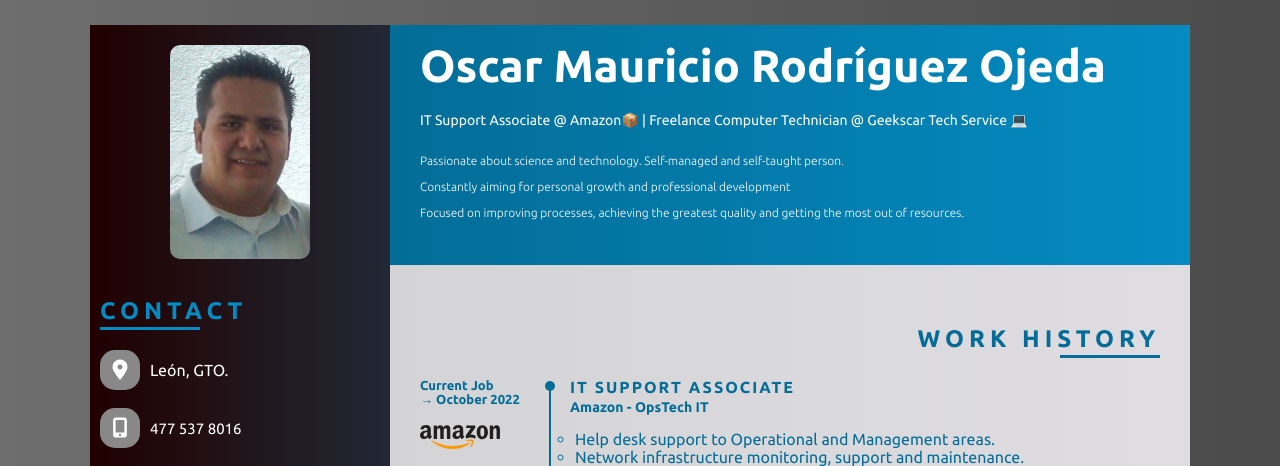
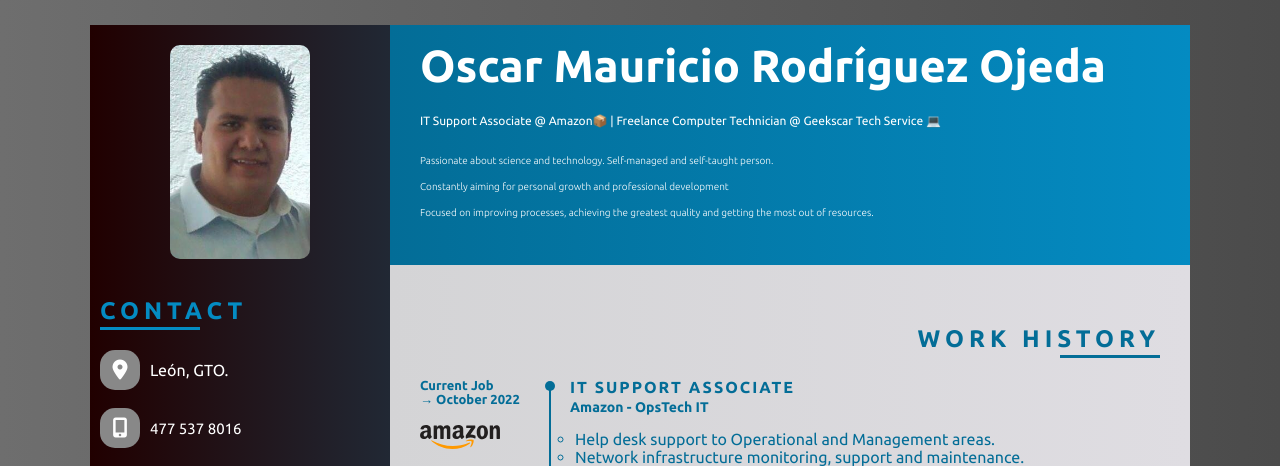
Before and after one commit to GeekscarM/GTS, a PHP site: page /cv_en.html in a window 1280 px wide. Shown: the top 466 px of the page. Run offline with PHP 8.4, Linux system fonts and the light colour scheme; some libraries are stand-ins or nearby versions.

Commit message:
description role style

```diff
--- a/css/cv_v2_style.css
+++ b/css/cv_v2_style.css
@@ -234,7 +234,7 @@
 
     .header .role {
         font-weight: 500;
-        font-size: 14px;
+        font-size: 12px;
         padding-top: 5px;
     }
 
@@ -248,8 +248,8 @@
     }
 
     .header .about {
-        font-weight: 140;
-        font-size: 12px;
+        font-weight: 100;
+        font-size: 10px;
         margin-top: 20px;
         line-height: 26px;
     }
```
